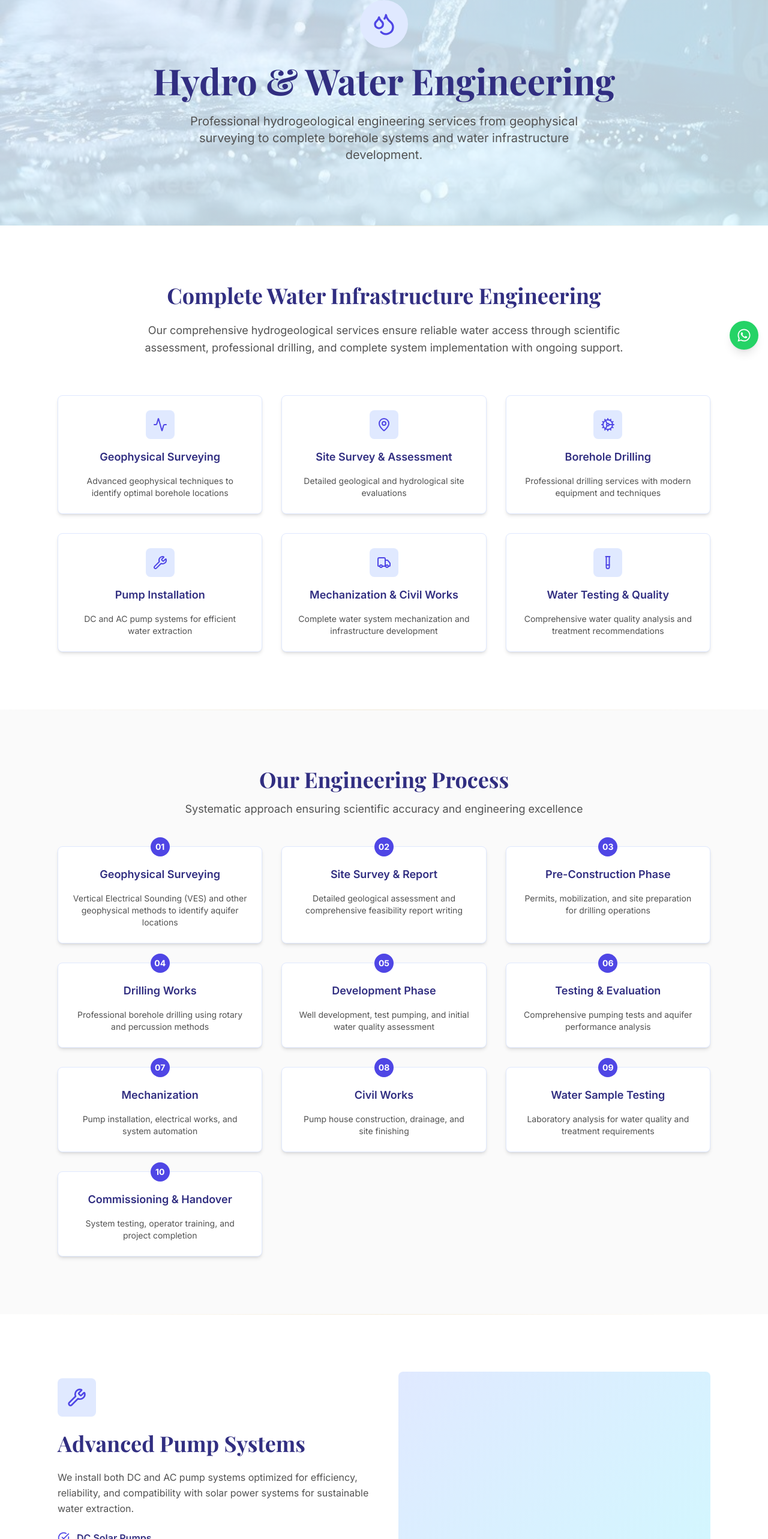
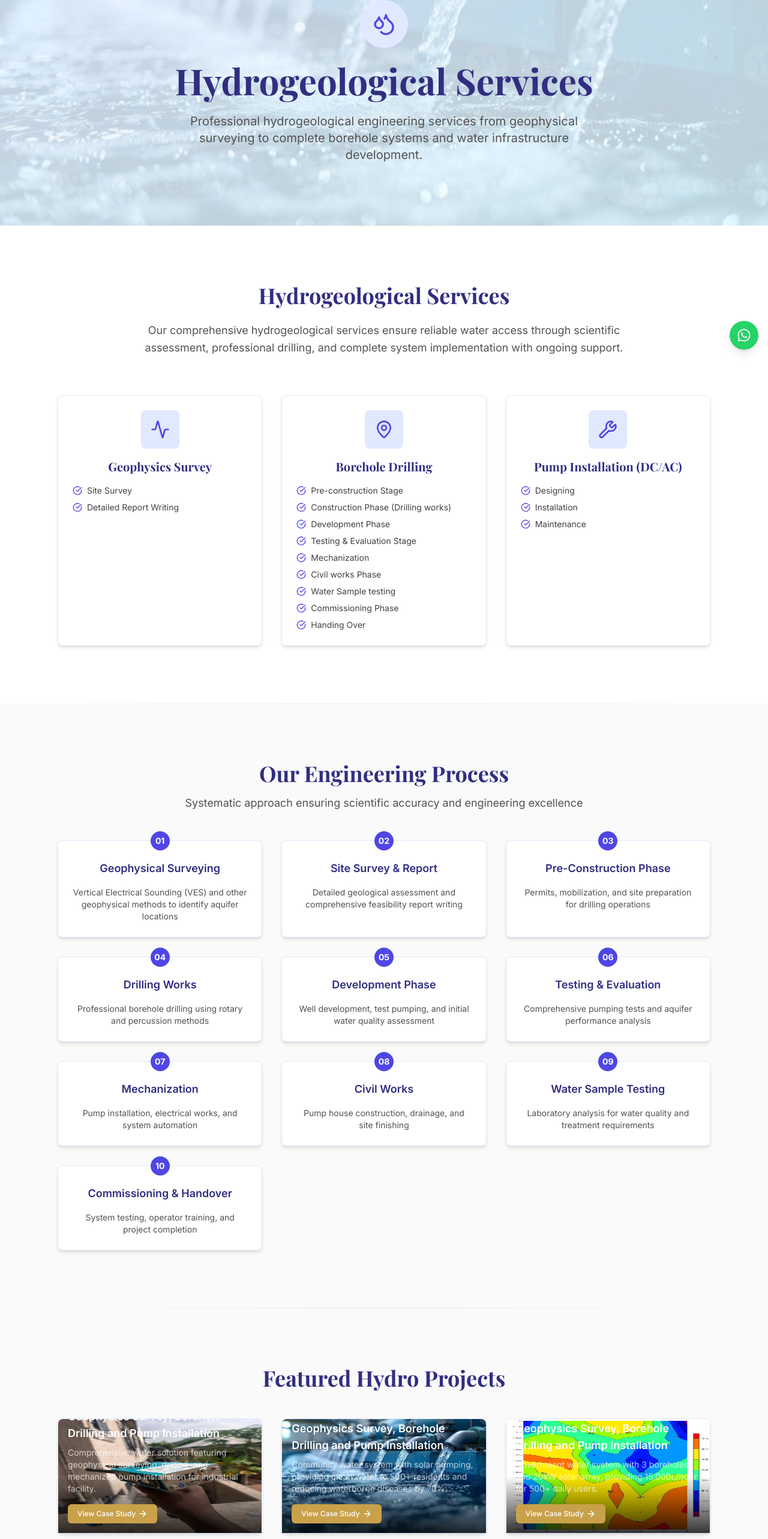
Before and after one commit to dromorongit/EleysonGh, a Next.js app: page /hydro-water-solutions in a window 1280 px wide. Shown: the part 201-2767 px from the top of the page at 60% size. Built offline with nearby package versions, Linux system fonts and the light colour scheme.

Commit message:
Hydrogeological

```diff
--- a/src/app/contact/page.tsx
+++ b/src/app/contact/page.tsx
@@ -387,8 +387,8 @@ export default function ContactPage() {
                           <option value="Solar Energy Solutions">
                             Solar Energy Solutions
                           </option>
-                          <option value="Hydro & Water Solutions">
-                            Hydro & Water Solutions
+                          <option value="Hydrogeological Services">
+                            Hydrogeological Services
                           </option>
                           <option value="Energy Audits">Energy Audits</option>
                           <option value="Products">Products</option>
--- a/src/app/hydro-water-solutions/page.tsx
+++ b/src/app/hydro-water-solutions/page.tsx
@@ -2,7 +2,7 @@
 
 import Link from "next/link";
 import { motion } from "framer-motion";
-import { Droplets, MapPin, FileText, Cog, Wrench, TestTube, CheckCircle, ArrowRight, Activity, Truck } from "lucide-react";
+import { Droplets, MapPin, Wrench, CheckCircle, ArrowRight, Activity } from "lucide-react";
 import { Button, Section, Container, Card, CardHeader, CardContent } from "@/components";
 import Image from "next/image";
 import { projects } from "@/data/projects";
@@ -44,7 +44,7 @@ export default function HydroWaterSolutionsPage() {
               className="text-4xl md:text-5xl lg:text-6xl font-serif font-bold text-primary-900 mb-6"
               variants={fadeInUp}
             >
-               Hydro & Water Engineering
+                Hydrogeological Services
             </motion.h1>
              <motion.p
                className="text-lg md:text-xl text-secondary-600 max-w-2xl mx-auto leading-relaxed"
@@ -71,7 +71,7 @@ export default function HydroWaterSolutionsPage() {
               className="text-3xl md:text-4xl font-serif font-bold text-primary-900 mb-6"
               variants={fadeInUp}
             >
-              Complete Water Infrastructure Engineering
+              Hydrogeological Services
             </motion.h2>
             <motion.p
               className="text-lg text-secondary-600 leading-relaxed"
@@ -83,7 +83,7 @@ export default function HydroWaterSolutionsPage() {
           </motion.div>
 
           <motion.div
-            className="grid grid-cols-1 md:grid-cols-2 lg:grid-cols-3 gap-8"
+            className="grid grid-cols-1 md:grid-cols-3 gap-8"
             initial="initial"
             whileInView="animate"
             viewport={{ once: true }}
@@ -92,46 +92,34 @@ export default function HydroWaterSolutionsPage() {
             {[
               {
                 icon: Activity,
-                title: "Geophysical Surveying",
-                description: "Advanced geophysical techniques to identify optimal borehole locations"
+                title: "Geophysics Survey",
+                items: ["Site Survey", "Detailed Report Writing"]
               },
               {
                 icon: MapPin,
-                title: "Site Survey & Assessment",
-                description: "Detailed geological and hydrological site evaluations"
-              },
-              {
-                icon: Cog,
                 title: "Borehole Drilling",
-                description: "Professional drilling services with modern equipment and techniques"
+                items: ["Pre-construction Stage", "Construction Phase (Drilling works)", "Development Phase", "Testing & Evaluation Stage", "Mechanization", "Civil works Phase", "Water Sample testing", "Commissioning Phase", "Handing Over"]
               },
               {
                 icon: Wrench,
-                title: "Pump Installation",
-                description: "DC and AC pump systems for efficient water extraction"
-              },
-              {
-                icon: Truck,
-                title: "Mechanization & Civil Works",
-                description: "Complete water system mechanization and infrastructure development"
-              },
-              {
-                icon: TestTube,
-                title: "Water Testing & Quality",
-                description: "Comprehensive water quality analysis and treatment recommendations"
+                title: "Pump Installation (DC/AC)",
+                items: ["Designing", "Installation", "Maintenance"]
               }
             ].map((service, index) => (
               <motion.div key={index} variants={fadeInUp}>
-                <Card className="text-center h-full">
-                  <CardHeader>
-                    <div className="w-12 h-12 bg-primary-100 rounded-lg flex items-center justify-center mx-auto mb-4">
-                      <service.icon className="w-6 h-6 text-primary-600" />
+                <Card className="text-center h-full p-6">
+                  <div className="w-16 h-16 bg-primary-100 rounded-lg flex items-center justify-center mx-auto mb-4">
+                    <service.icon className="w-8 h-8 text-primary-600" />
                   </div>
-                    <h3 className="text-lg font-semibold text-primary-900">{service.title}</h3>
-                  </CardHeader>
-                  <CardContent>
-                    <p className="text-secondary-600 text-sm">{service.description}</p>
-                  </CardContent>
+                  <h3 className="text-xl font-serif font-bold text-primary-900 mb-4">{service.title}</h3>
+                  <ul className="text-left space-y-2">
+                    {service.items.map((item, i) => (
+                      <li key={i} className="flex items-start space-x-2">
+                        <CheckCircle className="w-4 h-4 text-primary-600 mt-0.5 flex-shrink-0" />
+                        <span className="text-secondary-700 text-sm">{item}</span>
+                      </li>
+                    ))}
+                  </ul>
                 </Card>
               </motion.div>
             ))}
@@ -240,62 +228,6 @@ export default function HydroWaterSolutionsPage() {
         </Container>
       </Section>
 
-      {/* Pump Installation */}
-      <Section>
-        <Container>
-          <motion.div
-            className="grid grid-cols-1 lg:grid-cols-2 gap-12 items-center"
-            initial="initial"
-            whileInView="animate"
-            viewport={{ once: true }}
-            variants={stagger}
-          >
-            <motion.div variants={fadeInUp}>
-              <div className="w-16 h-16 bg-primary-100 rounded-lg flex items-center justify-center mb-6">
-                <Wrench className="w-8 h-8 text-primary-600" />
-              </div>
-              <h2 className="text-3xl md:text-4xl font-serif font-bold text-primary-900 mb-6">
-                Advanced Pump Systems
-              </h2>
-              <p className="text-secondary-600 mb-6 leading-relaxed">
-                We install both DC and AC pump systems optimized for efficiency, reliability,
-                and compatibility with solar power systems for sustainable water extraction.
-              </p>
-              <div className="space-y-4 mb-8">
-                <div className="flex items-start space-x-3">
-                  <CheckCircle className="w-5 h-5 text-primary-600 mt-0.5 flex-shrink-0" />
-                  <div>
-                    <h4 className="font-semibold text-primary-900">DC Solar Pumps</h4>
-                    <p className="text-secondary-600 text-sm">Direct solar-powered pumping for off-grid applications</p>
-                  </div>
-                </div>
-                <div className="flex items-start space-x-3">
-                  <CheckCircle className="w-5 h-5 text-primary-600 mt-0.5 flex-shrink-0" />
-                  <div>
-                    <h4 className="font-semibold text-primary-900">AC Pumps with Solar</h4>
-                    <p className="text-secondary-600 text-sm">Grid-tie and hybrid AC pump installations</p>
-                  </div>
-                </div>
-                <div className="flex items-start space-x-3">
-                  <CheckCircle className="w-5 h-5 text-primary-600 mt-0.5 flex-shrink-0" />
-                  <div>
-                    <h4 className="font-semibold text-primary-900">Variable Frequency Drives</h4>
-                    <p className="text-secondary-600 text-sm">Advanced controls for optimal performance and protection</p>
-                  </div>
-                </div>
-              </div>
-              <Button size="lg">
-                Learn About Pump Systems
-                <ArrowRight className="w-5 h-5 ml-2" />
-              </Button>
-            </motion.div>
-            <motion.div variants={fadeInUp}>
-              <div className="aspect-square bg-gradient-to-br from-primary-100 to-energy-100 rounded-lg" />
-            </motion.div>
-          </motion.div>
-        </Container>
-      </Section>
-
 {/* Featured Projects */}
        <Section className="bg-secondary-50">
          <Container>
@@ -323,7 +255,7 @@ export default function HydroWaterSolutionsPage() {
            >
 {projects
                 .filter(project => project.category === 'Hydro')
-               .map((project, index) => (
+                .map((project) => (
                   <motion.div key={project.slug} variants={fadeInUp}>
                    <Card className="h-full">
                      <div className="aspect-video rounded-t-lg overflow-hidden relative">
@@ -394,7 +326,7 @@ export default function HydroWaterSolutionsPage() {
               className="text-lg text-primary-100 mb-8 max-w-2xl mx-auto"
               variants={fadeInUp}
             >
-              Partner with Ghana's leading hydrogeological engineers for reliable,
+              Partner with Ghana&apos;s leading hydrogeological engineers for reliable,
               sustainable water solutions that last.
             </motion.p>
             <motion.div variants={fadeInUp}>
--- a/src/app/layout.tsx
+++ b/src/app/layout.tsx
@@ -132,7 +132,7 @@ export default function RootLayout({
                 "@type": "Offer",
                 "itemOffered": {
                   "@type": "Service",
-                  "name": "Hydro & Water Solutions"
+                  "name": "Hydrogeological Services"
                 }
               },
               {
--- a/src/app/page.tsx
+++ b/src/app/page.tsx
@@ -255,12 +255,12 @@ return (
                   description: "Engineered photovoltaic systems for commercial, industrial, and residential applications. Includes hybrid configurations, battery storage, and grid-tie solutions optimized for Ghana's climate.",
                   link: "/solar-solutions"
                 },
-                {
-                  icon: Droplets,
-                  title: "Hydro & Water Solutions",
-                  description: "Complete hydrogeological services from geophysical surveying to borehole drilling and mechanized water systems. Engineered for sustainable, long-term water access.",
-                  link: "/hydro-water-solutions"
-                },
+{
+                   icon: Droplets,
+                   title: "Hydrogeological Services",
+                   description: "Professional geophysical surveying, borehole drilling, and pump installation services. Engineered for sustainable, long-term water access.",
+                   link: "/hydro-water-solutions"
+                 },
                 {
                   icon: TrendingUp,
                   title: "Energy Audits",
--- a/src/app/solutions/page.tsx
+++ b/src/app/solutions/page.tsx
@@ -129,21 +129,19 @@ export default function SolutionsPage() {
                     <Droplets className="w-8 h-8 text-primary-600" />
                   </div>
 <h3 className="text-2xl font-serif font-bold text-primary-900 mb-4">
-                    Hydro & Water Solutions
+                     Hydrogeological Services
                    </h3>
                    <p className="text-secondary-600 mb-6">
-                    Professional hydrogeological surveying, borehole drilling, mechanization,
+                     Professional geophysical surveying, borehole drilling, pump installation,
                      and water system engineering for sustainable water infrastructure.
                    </p>
                 </CardHeader>
 <CardContent>
                   <div className="space-y-3 mb-6">
                     {[
-                      "Geophysical Surveying & Assessment",
-                      "Borehole Drilling & Construction",
-                      "Pump Installation & Mechanization",
-                      "Water Testing & Quality Analysis",
-                      "Maintenance & Rehabilitation"
+                      "Geophysical Survey - Site Survey & Detailed Report Writing",
+                      "Borehole Drilling - Pre-construction to Handing Over",
+                      "Pump Installation (DC/AC) - Designing, Installation, Maintenance"
                     ].map((service, index) => (
                       <div key={index} className="flex items-center space-x-3">
                         <CheckCircle className="w-5 h-5 text-primary-600 flex-shrink-0" />
@@ -153,7 +151,7 @@ export default function SolutionsPage() {
                   </div>
                   <Link href="/hydro-water-solutions">
                     <Button className="w-full">
-                      Explore Hydro Solutions
+                      Explore Hydrogeological Services
                       <ArrowRight className="w-4 h-4 ml-2" />
                     </Button>
                   </Link>
--- a/src/components/Footer.tsx
+++ b/src/components/Footer.tsx
@@ -91,7 +91,7 @@ export function Footer() {
               </li>
               <li>
                 <Link href="/hydro-water-solutions" className="text-white/70 hover:text-gold transition-colors">
-                  Hydro & Water Solutions
+                  Hydrogeological Services
                 </Link>
               </li>
               <li>
--- a/src/components/Header.tsx
+++ b/src/components/Header.tsx
@@ -16,7 +16,7 @@ const navigation = [
     href: "/solutions",
     children: [
       { name: "Solar Solutions", href: "/solar-solutions" },
-      { name: "Hydro & Water Solutions", href: "/hydro-water-solutions" },
+      { name: "Hydrogeological Services", href: "/hydro-water-solutions" },
       { name: "Energy Audits", href: "/energy-audits" },
       { name: "Maintenance & Support", href: "/maintenance-support" },
       { name: "Training & Workshops", href: "/training-workshops" },
```
Lines whose indentation alone changed are shown as unchanged.
